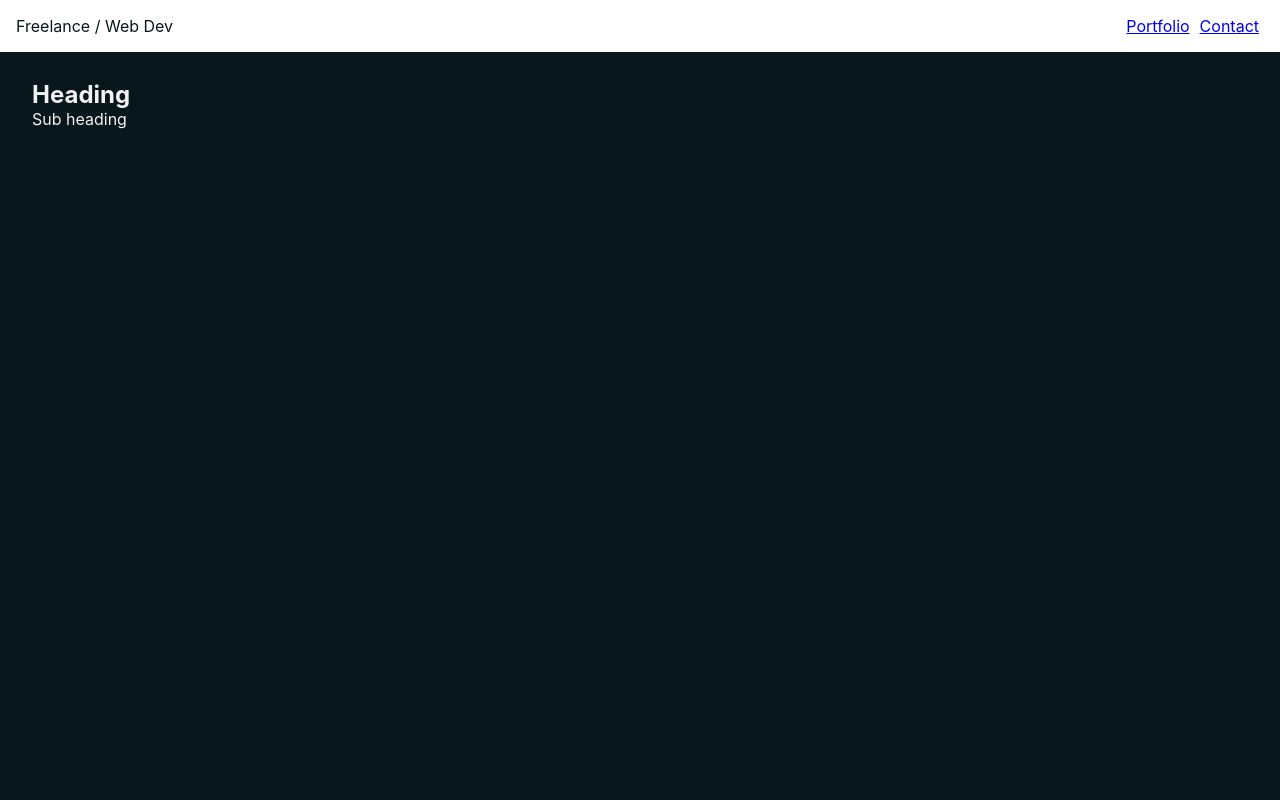
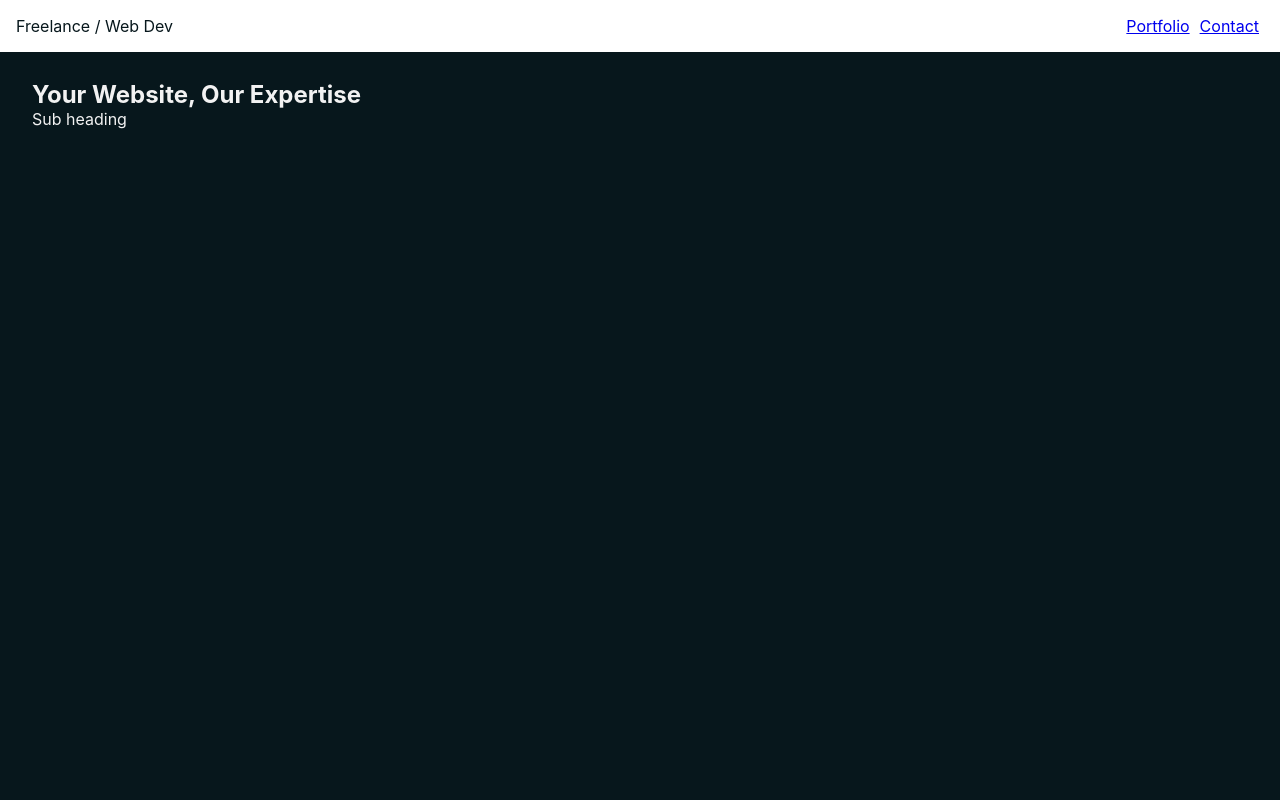
Before and after one commit to venoblin/freelance-webdev, a React (Create React App) app: page / in a window 1280 px wide. Shown: the top 800 px of the page. Built offline with nearby package versions, Linux system fonts and the light colour scheme.

Commit message:
modified header

```diff
--- a/src/components/routes/Home.tsx
+++ b/src/components/routes/Home.tsx
@@ -4,7 +4,7 @@ const Home = () => {
   return (
     <div className='home'>
       <section className='intro'>
-        <h1>Heading</h1>
+        <h1>Your <span>Website</span>, Our <span>Expertise</span></h1>
         <p>Sub heading</p>
       </section>
 
```
